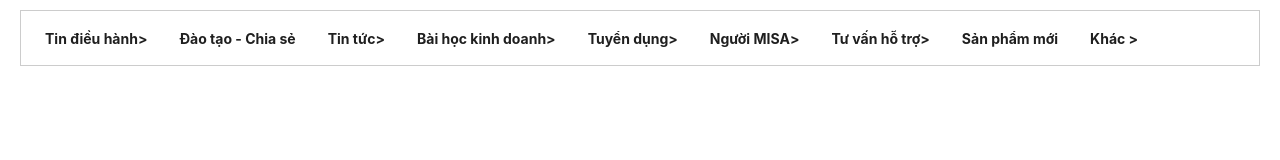
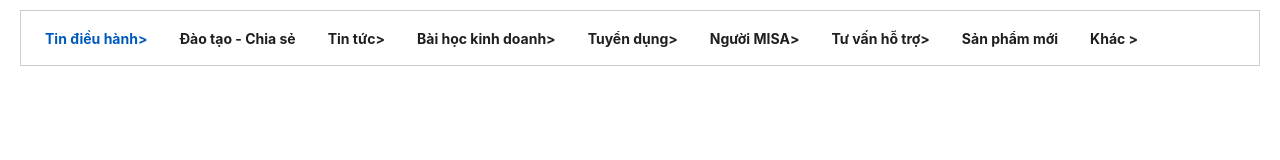
Before and after one commit to dungnt2khust/multi-level-menu, an Angular app: page / in a window 1280 px wide. Shown: the top 160 px of the page. Built offline with nearby package versions, Linux system fonts and the light colour scheme; what devextreme-angular would draw is missing.

Commit message:
2 files modified

```diff
--- a/src/app/app.component.html
+++ b/src/app/app.component.html
@@ -1,6 +1,7 @@
 <div id="app">
   <app-multi-level-menu
     class="w-100"
+    [(value)]="idSelected"
     [dataSource]="dataSource"
     [maxHeight]="300"
     [buildTree]="buildTree"
--- a/src/app/app.component.ts
+++ b/src/app/app.component.ts
@@ -8,6 +8,7 @@ import { Component, VERSION } from '@angular/core';
 export class AppComponent {
   name = 'Angular ' + VERSION.major;
   buildTree = false;
+  idSelected = 1;
   // dataSource = [
   //   {
   //     Id: 1,
```
